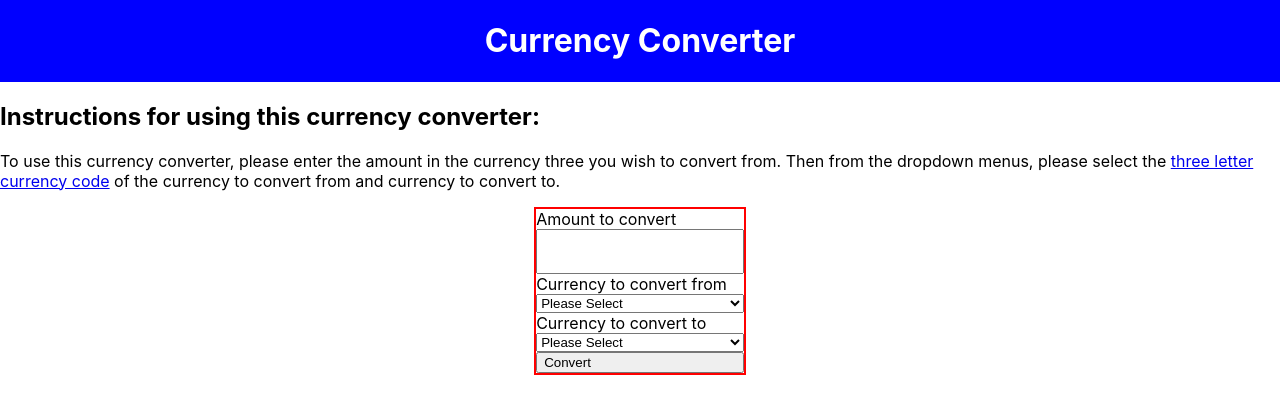
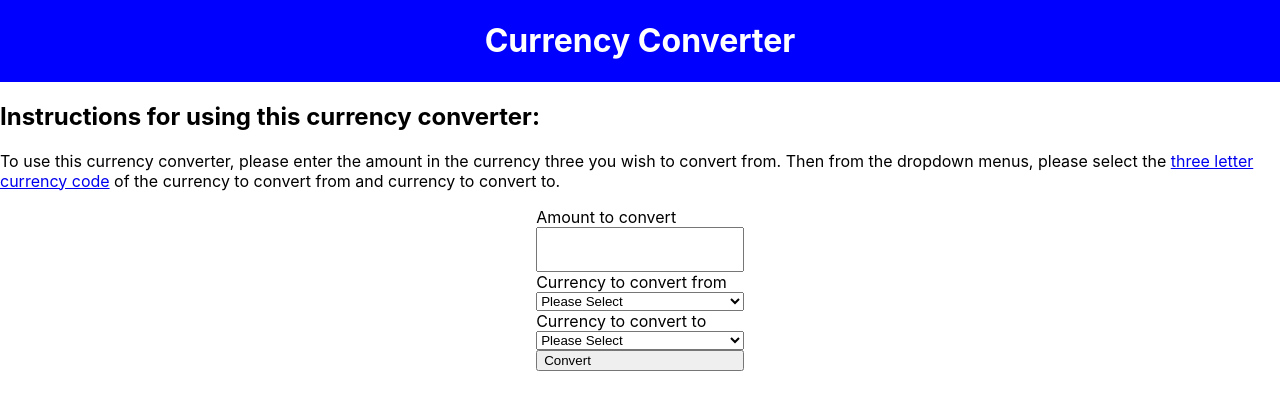
Before and after one commit to amohapatra3/currency-converter, a React (Create React App) app: page / in a window 1280 px wide. Shown: the top 414 px of the page. Built offline with nearby package versions, Linux system fonts and the light colour scheme; no server answers.

Commit message:
modifying UI

```diff
--- a/src/App.css
+++ b/src/App.css
@@ -8,19 +8,21 @@
 
 form {
   display: flex;
-  border: 2px solid red;
   flex-direction: column;
+  height: 40%;
   max-width: 60%;
 }
 
 .center {
   display: flex;
+  flex-direction: column;
   justify-content: center;
   align-items: center;
 }
 input {
   padding: 1em;
 }
+
 .convertButton {
   display: flex;
 }
--- a/src/App.js
+++ b/src/App.js
@@ -7,11 +7,7 @@ function App() {
   return (
     <>
       <Header />
-      <Instructions />
-      <div className="center">
-        {" "}
-        <Form />{" "}
-      </div>
+      <Instructions /> <Form />{" "}
     </>
   );
 }
--- a/src/Conversion.js
+++ b/src/Conversion.js
@@ -2,7 +2,7 @@ import React from "react";
 
 function Conversion(props) {
   return props.submit ? (
-    <h1>
+    <h1 className="converted">
       {" "}
       {props.changeFrom +
         " " +
--- a/src/Form.js
+++ b/src/Form.js
@@ -72,7 +72,7 @@ function Form() {
   }
 
   return (
-    <>
+    <div className="center">
       <form onSubmit={handleSubmit}>
         <label> Amount to convert </label>
         <input type="text" value={values.amount} onChange={setAmount}></input>
@@ -112,7 +112,7 @@ function Form() {
         submit={submit}
         convertedAmount={convertedAmount}
       />
-    </>
+    </div>
   );
 }
 
--- a/src/Instructions.js
+++ b/src/Instructions.js
@@ -8,7 +8,7 @@ function Instructions() {
         To use this currency converter, please enter the amount in the currency
         three you wish to convert from. Then from the dropdown menus, please
         select the{" "}
-        <a href="https://currencysystem.com/codes/">
+        <a href="https://www.exchangerate-api.com/docs/supported-currencies">
           three letter currency code
         </a>
         {""} of the currency to convert from and currency to convert to.
```
